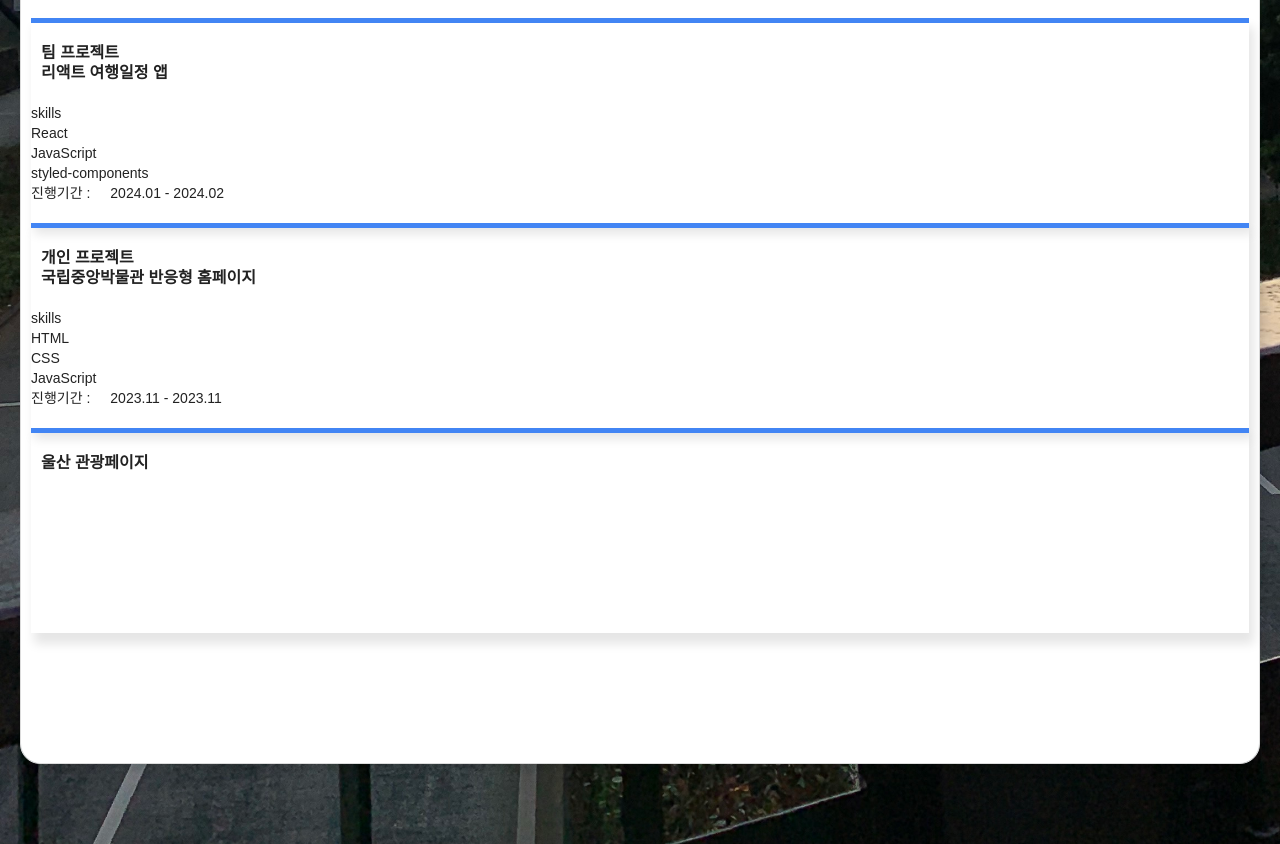
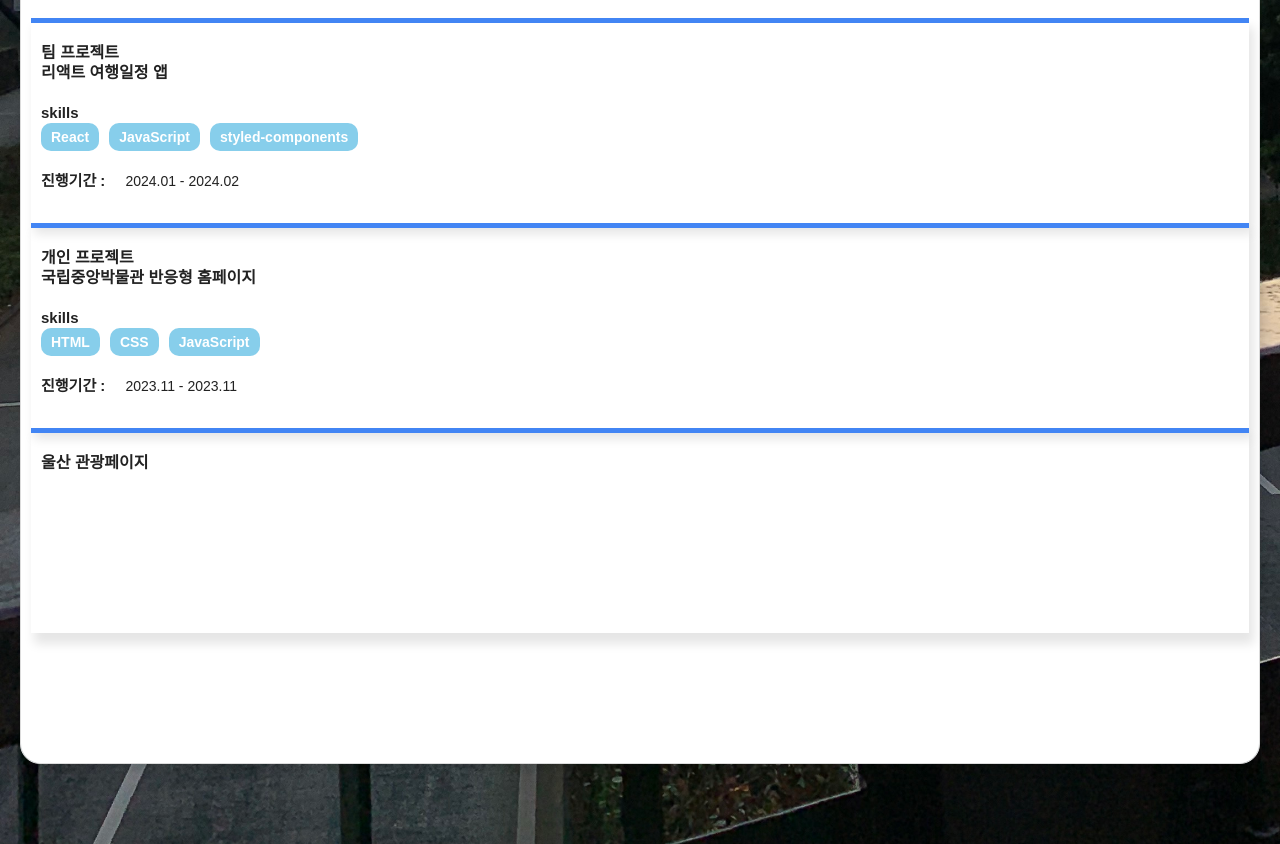
Before and after one commit to seon022/ReactPortFolio, a React (Create React App) app: page / in a window 1280 px wide. Shown: the part 1380-2224 px from the top of the page. Built offline with nearby package versions, Linux system fonts and the light colour scheme.

Commit message:
프로젝트 내용 0226 1차

```diff
--- a/src/mainSub/ProjectItem.js
+++ b/src/mainSub/ProjectItem.js
@@ -18,7 +18,7 @@ const ProjectItem = ()=>{
                         <div className="pr_head">
                             skills
                         </div>
-                        <div>
+                        <div className="skillBox">
                             <p>React</p>
                             <p>JavaScript</p>
                             <p>styled-components</p>
@@ -42,7 +42,7 @@ const ProjectItem = ()=>{
                         <div className="pr_head">
                             skills
                         </div>
-                        <div>
+                        <div className="skillBox">
                             <p>HTML</p>
                             <p>CSS</p>
                             <p>JavaScript</p>
@@ -101,11 +101,32 @@ const ProjectTitle = styled.div`
     font-weight: 900;
 `
 const ProjectCont = styled.div`
+    .pr_skills{
+        font-weight: 700;
+        margin-bottom: 20px;
+    }
+    .pr_head{
+        margin-left: 10px;
+        font-weight: 700;
+        font-size: 15px;
+    }
+    .skillBox{
+        display: flex;
+        margin-left: 10px;
+    }
+
+    .skillBox p{
+        padding: 4px 10px;
+        margin-right: 10px;
+        border-radius: 10px;
+        background-color: skyblue;
+        font-weight: 700;
+        color: #fff;
+    }
     .pr_time{
         display: flex;
     }
     .pr_time > div{
         margin-right: 20px;
     }
-
 `
```
